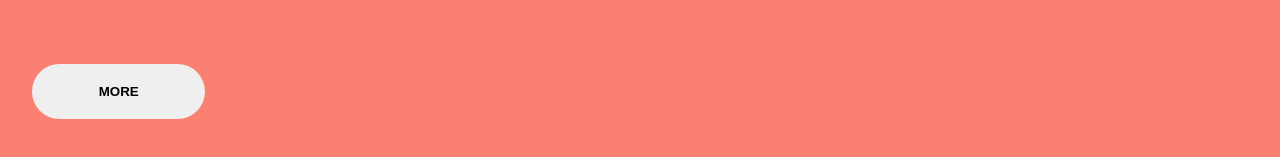
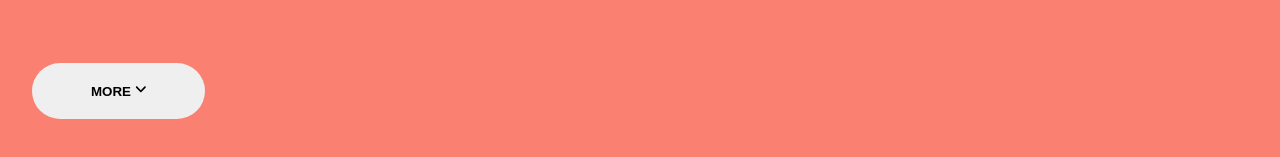
Before and after one commit to BrandTrump/Clock-Application, a Next.js app: page / in a window 1280 px wide. Shown: the part 633-790 px from the top of the page. Built offline with nearby package versions, Linux system fonts and the light colour scheme.

Commit message:
feat: included down arrow icon

```diff
--- a/app/page.tsx
+++ b/app/page.tsx
@@ -41,7 +41,18 @@ export default function Home() {
             </h1>
             <h2>In London, UK</h2>
           </TimeInformation>
-          <button>More</button>
+          <button>
+            More{" "}
+            <span>
+              <svg
+                xmlns="http://www.w3.org/2000/svg"
+                height="1em"
+                viewBox="0 0 448 512"
+              >
+                <path d="M201.4 342.6c12.5 12.5 32.8 12.5 45.3 0l160-160c12.5-12.5 12.5-32.8 0-45.3s-32.8-12.5-45.3 0L224 274.7 86.6 137.4c-12.5-12.5-32.8-12.5-45.3 0s-12.5 32.8 0 45.3l160 160z" />
+              </svg>
+            </span>
+          </button>
         </TimeContainer>
       </ClockInformation>
     </MainContainer>
```
